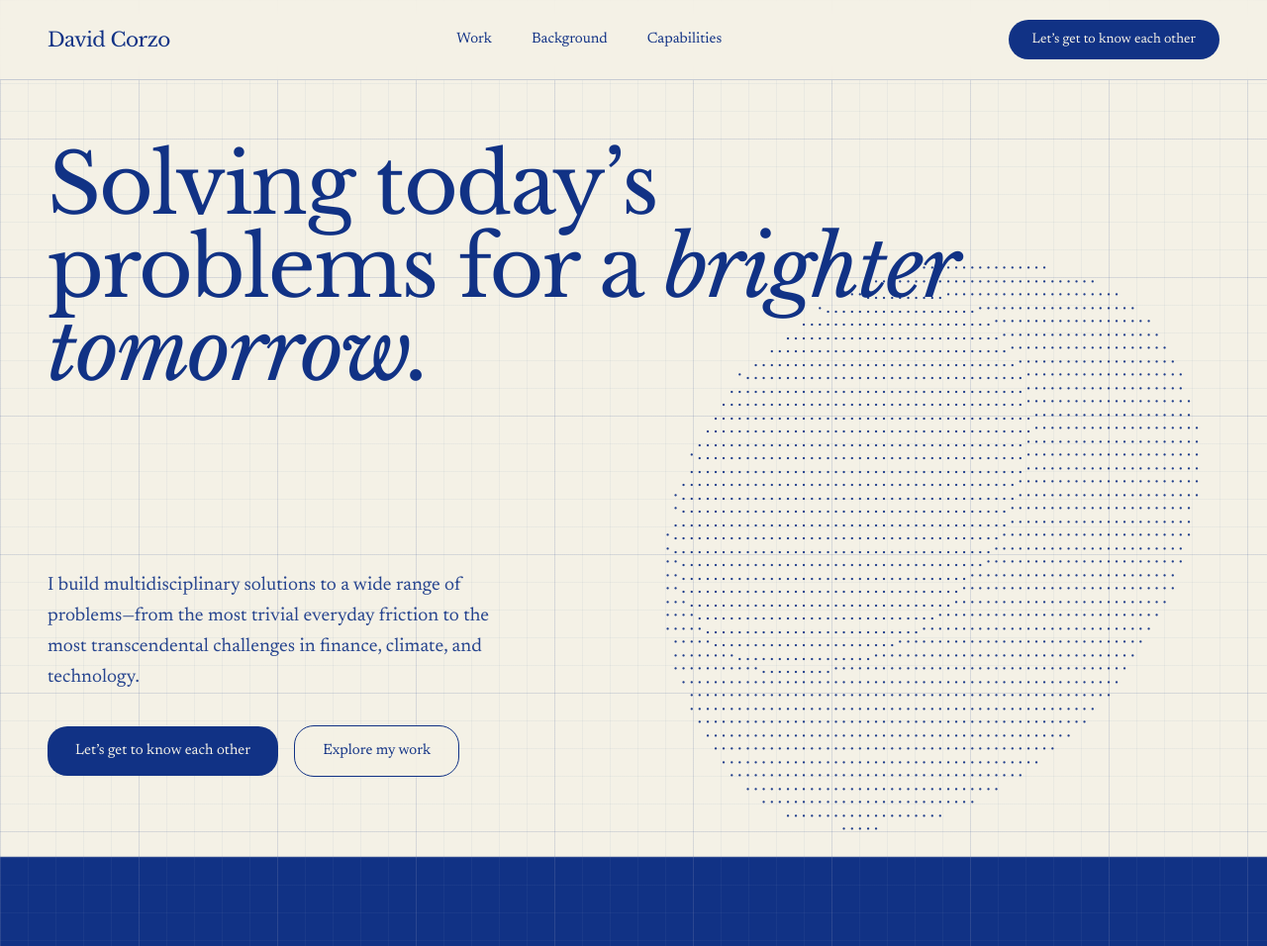
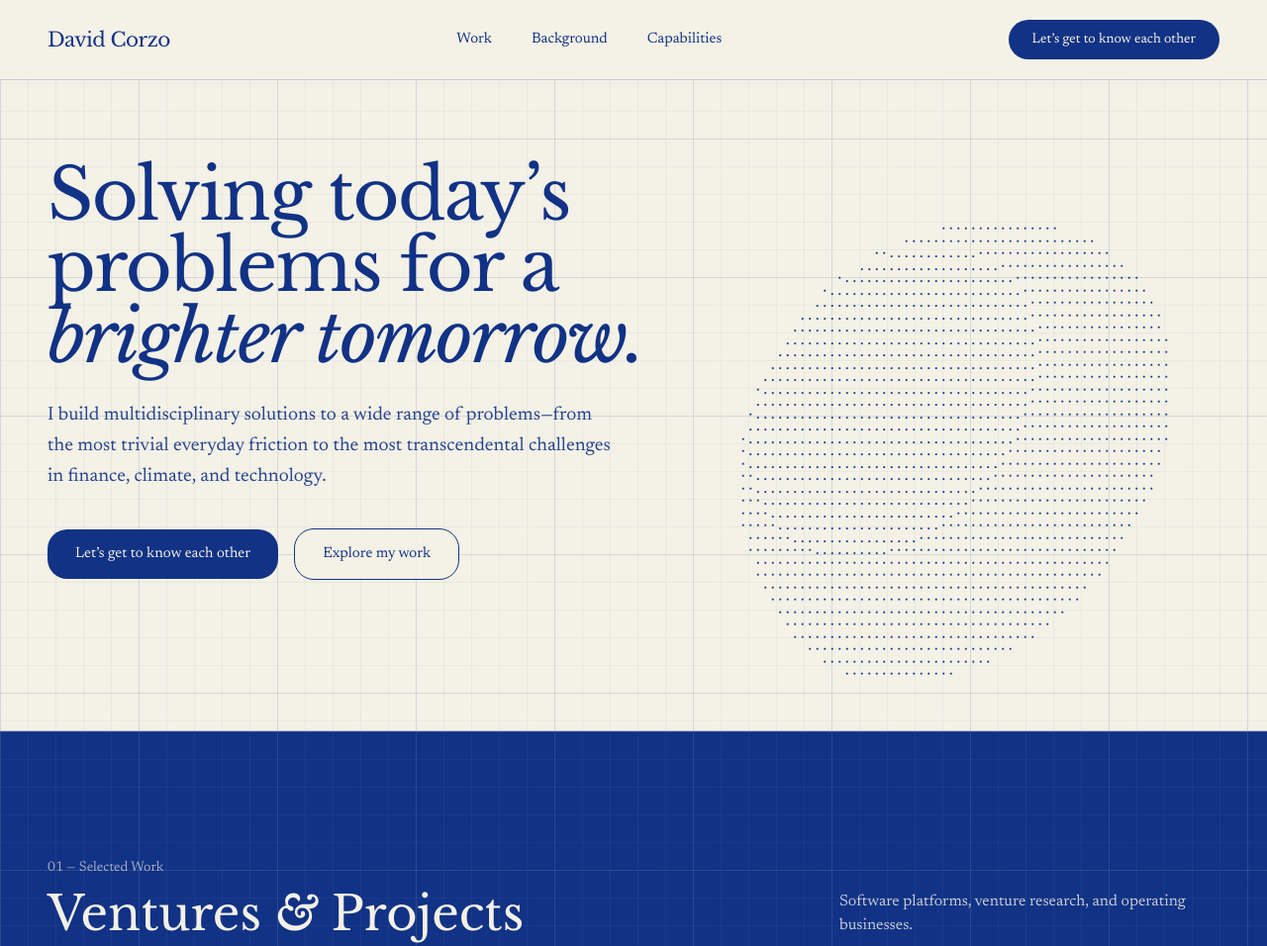
Before and after one commit to dacorzo/dacorzo.github.io, a plain HTML site: page index.html in a window 1280 px wide. Shown: the top 956 px of the page at 99% size. Drawn offline with nearby package versions, Linux system fonts and the light colour scheme; no server answers.

Commit message:
Simplify hero section and improve code comments
Refactor hero section layout and update comments for clarity.

```diff
--- a/index.html
+++ b/index.html
@@ -79,27 +79,25 @@
     </div>
   </header>
 
-  <!-- HERO SECTION: Oversized Headline + Dominant Bottom-Right ASCII Globe -->
-  <section class="relative border-b border-cobalt/20 overflow-hidden min-h-[calc(100vh-81px)] flex flex-col justify-between">
+  <!-- HERO SECTION -->
+  <section class="relative border-b border-cobalt/20 overflow-hidden">
+    <div class="max-w-7xl mx-auto px-6 md:px-12 pt-14 md:pt-20 pb-16 md:pb-0">
+      <div class="grid grid-cols-1 lg:grid-cols-12 gap-8 lg:gap-6 items-start">
 
-    <!-- Top Display Headline -->
-    <div class="max-w-7xl w-full mx-auto px-6 md:px-12 pt-12 md:pt-16 relative z-10">
-      <h1 class="font-title text-5xl sm:text-7xl lg:text-[84px] leading-[1.03] tracking-tight text-cobalt max-w-5xl">
-        Solving today&rsquo;s problems for a <span class="italic font-normal">brighter tomorrow.</span>
-      </h1>
-    </div>
+        <!-- Left Column: Title (Green), Subtitle (Yellow), Buttons (Pink) -->
+        <div class="lg:col-span-7 flex flex-col justify-center pb-4 md:pb-24 z-10">
+          <!-- Green Zone: Headline -->
+          <h1 class="font-title text-5xl sm:text-6xl xl:text-[72px] leading-[1.06] tracking-tight text-cobalt">
+            Solving today&rsquo;s problems for a <span class="italic font-normal">brighter tomorrow.</span>
+          </h1>
 
-    <!-- Bottom Row: Left Subtitle & CTAs + Dominant Bottom-Right Globe -->
-    <div class="max-w-7xl w-full mx-auto px-6 md:px-12 pt-12 pb-14 md:pb-20 relative z-10 mt-auto">
-      <div class="grid grid-cols-1 lg:grid-cols-12 items-end gap-10">
-
-        <!-- Left Editorial Copy & 20px Radius Buttons -->
-        <div class="lg:col-span-5 space-y-8 bg-paper/80 lg:bg-transparent backdrop-blur-[2px] lg:backdrop-blur-none p-2 lg:p-0">
-          <p class="text-lg md:text-[19px] leading-relaxed text-cobalt/90">
+          <!-- Yellow Zone: Subtitle directly beneath headline -->
+          <p class="mt-7 text-lg md:text-[19px] leading-relaxed text-cobalt/90 max-w-xl">
             I build multidisciplinary solutions to a wide range of problems&mdash;from the most trivial everyday friction to the most transcendental challenges in finance, climate, and technology.
           </p>
 
-          <div class="flex flex-wrap items-center gap-4">
+          <!-- Pink Zone: 20px Radius Buttons directly beneath subtitle -->
+          <div class="mt-9 flex flex-wrap items-center gap-4">
             <a href="mailto:hello@dacorzo.com" class="px-7 py-3.5 rounded-[20px] bg-cobalt text-paper text-[15px] hover:bg-cobaltHover transition-colors">
               Let&rsquo;s get to know each other
             </a>
@@ -109,21 +107,19 @@
           </div>
         </div>
 
-        <!-- Spacer for Desktop Globe Placement -->
-        <div class="hidden lg:block lg:col-span-7 min-h-[340px]"></div>
+        <!-- Right Column: Red Zone — Rotating ASCII Globe anchored to bottom-right -->
+        <div class="lg:col-span-5 flex items-end justify-center lg:justify-end self-end lg:mt-16">
+          <div
+            id="earth-wrapper"
+            title="Drag to rotate, click to pause"
+            class="cursor-grab active:cursor-grabbing lg:-mr-10 lg:-mb-3 select-none"
+          >
+            <pre id="ascii-earth" class="text-[8.5px] sm:text-[10.5px] md:text-[11.5px] xl:text-[12.5px] text-cobalt/95"></pre>
+          </div>
+        </div>
 
       </div>
     </div>
-
-    <!-- Dominant Bottom-Right Rotating ASCII Earth (0xLayer Composition) -->
-    <div
-      id="earth-wrapper"
-      title="Drag to rotate, click to pause"
-      class="relative lg:absolute lg:right-[-3%] lg:bottom-[-6%] z-0 flex justify-center lg:justify-end cursor-grab active:cursor-grabbing px-4 pb-6 lg:p-0 pointer-events-auto"
-    >
-      <pre id="ascii-earth" class="text-[8px] sm:text-[10.5px] md:text-[12px] xl:text-[13.5px] text-cobalt/95"></pre>
-    </div>
-
   </section>
 
   <!-- INVERTED NEGATIVE SECTION: SELECTED WORK -->
@@ -340,7 +336,7 @@
     </div>
   </footer>
 
-  <!-- Oversized Rotating 3D ASCII Earth -->
+  <!-- Rotating 3D ASCII Earth -->
   <script>
     (async function () {
       const pre = document.getElementById('ascii-earth');
@@ -439,8 +435,7 @@
       const sinTilt = Math.sin(tilt);
 
       function renderFrame() {
-        // Larger grid so the ASCII Earth commands the entire bottom-right quadrant
-        const rows = window.innerWidth < 640 ? 32 : 48;
+        const rows = window.innerWidth < 640 ? 32 : 42;
         const cols = Math.round(rows / charAspect);
 
         const lx = -0.55, ly = 0.42, lz = 0.72;
```
